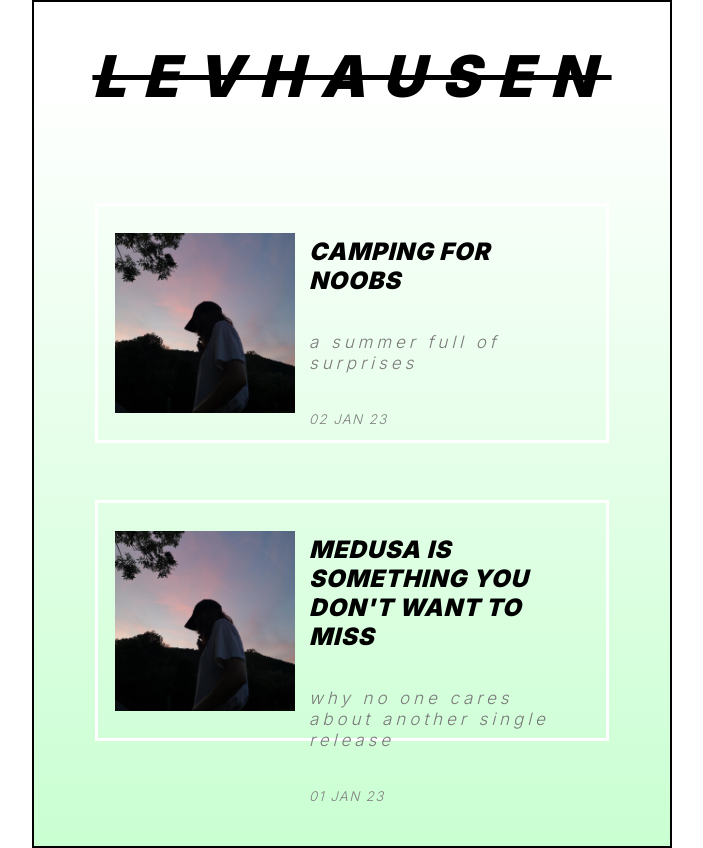
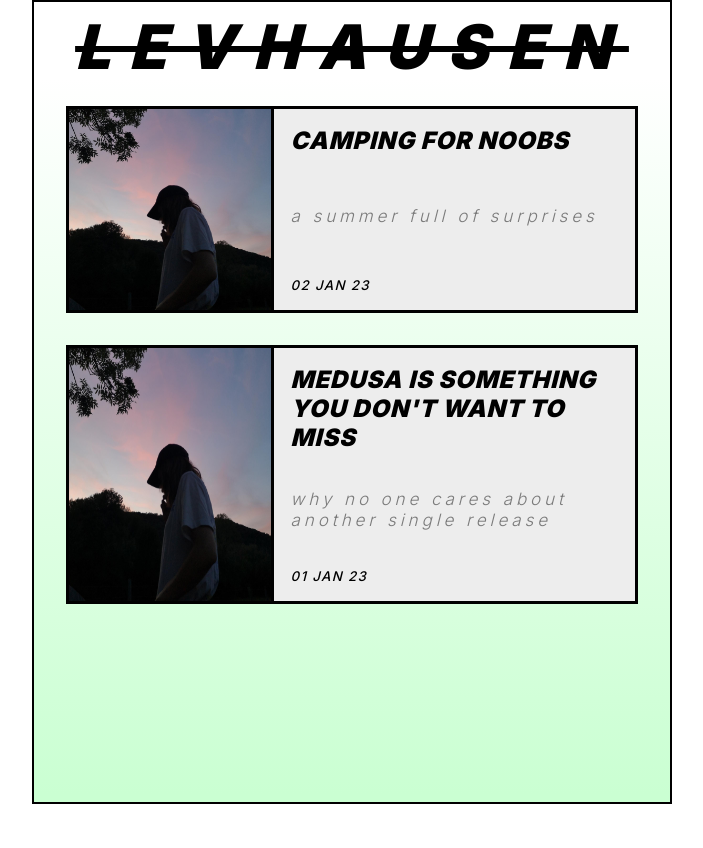
Before and after one commit to scrosanne/nextjs-blog, a Next.js app: page / in a window 1280 px wide. Shown: the whole page, without its empty margins (288-991 px from the left). After the commit the page ends 805 px from the top, so only its background shows below. Built offline with nearby package versions, Linux system fonts and the light colour scheme.

Commit message:
display of post items with hover shadow

```diff
--- a/styles/Home.module.css
+++ b/styles/Home.module.css
@@ -7,6 +7,7 @@
         rgba(255, 255, 255, 0.74) 90.45%
     );
     border: 2px solid black;
+    /* border-radius: 10px; */
     margin: 0.05%;
 }
 
@@ -20,40 +21,61 @@
 }
 
 .header h1 {
+    margin: 1%;
     font-size: 1vw;
     font-weight: 900;
     letter-spacing: 0.305em;
 
     text-decoration: line-through;
-    font-size: 4.5vw;
+    font-size: 4.8vw;
+}
+
+.header h1:hover {
+    cursor: pointer;
+    /* text-decoration: none; */
+    color: #caffd2;
+    transition: 0.4s;
 }
 
 /* - - - - - - - - - - - - - - - - - - - - - - - - - - - - - - - - - - - - - */
 .posts ul {
-    padding: 5%;
+    padding: 0;
 }
 
 .posts ul li {
-    /* background-color: aliceblue; */
+    min-height: 200px;
+
+    background-color: #ededed;
     list-style-type: none;
-    padding: 3%;
-    margin: 1% 5% 10% 5%;
-    border: 3px solid white;
+
+    margin: 2% 5% 5% 5%;
+
+    border: 3px solid rgb(0, 0, 0);
+    /* border-radius: 10px; */
 
     display: flex;
     justify-content: space-between;
+}
 
-    height: 200px;
+.posts ul li:hover {
+    box-shadow: 11px 13px 0px 0px #585858c3;
+    transition: 0.2s;
+    cursor: pointer;
 }
 
 .postLeft {
-    /* background-color: #a7b5ff; */
+    border-right: 3px solid rgb(0, 0, 0);
     width: 40%;
 
     display: flex;
     flex-direction: column;
     align-items: center;
     justify-content: center;
+}
+
+.postLeft img {
+    width: 100%;
+    height: 100%;
 }
 
 .postRight {
@@ -89,11 +111,12 @@
     text-align: left;
 }
 
+/* date */
 .postRight small {
-    color: grey;
+    color: rgb(0, 0, 0);
     text-transform: uppercase;
     font-style: italic;
-    font-weight: 300;
+    font-weight: 500;
     letter-spacing: 0.1em;
 }
 
```
